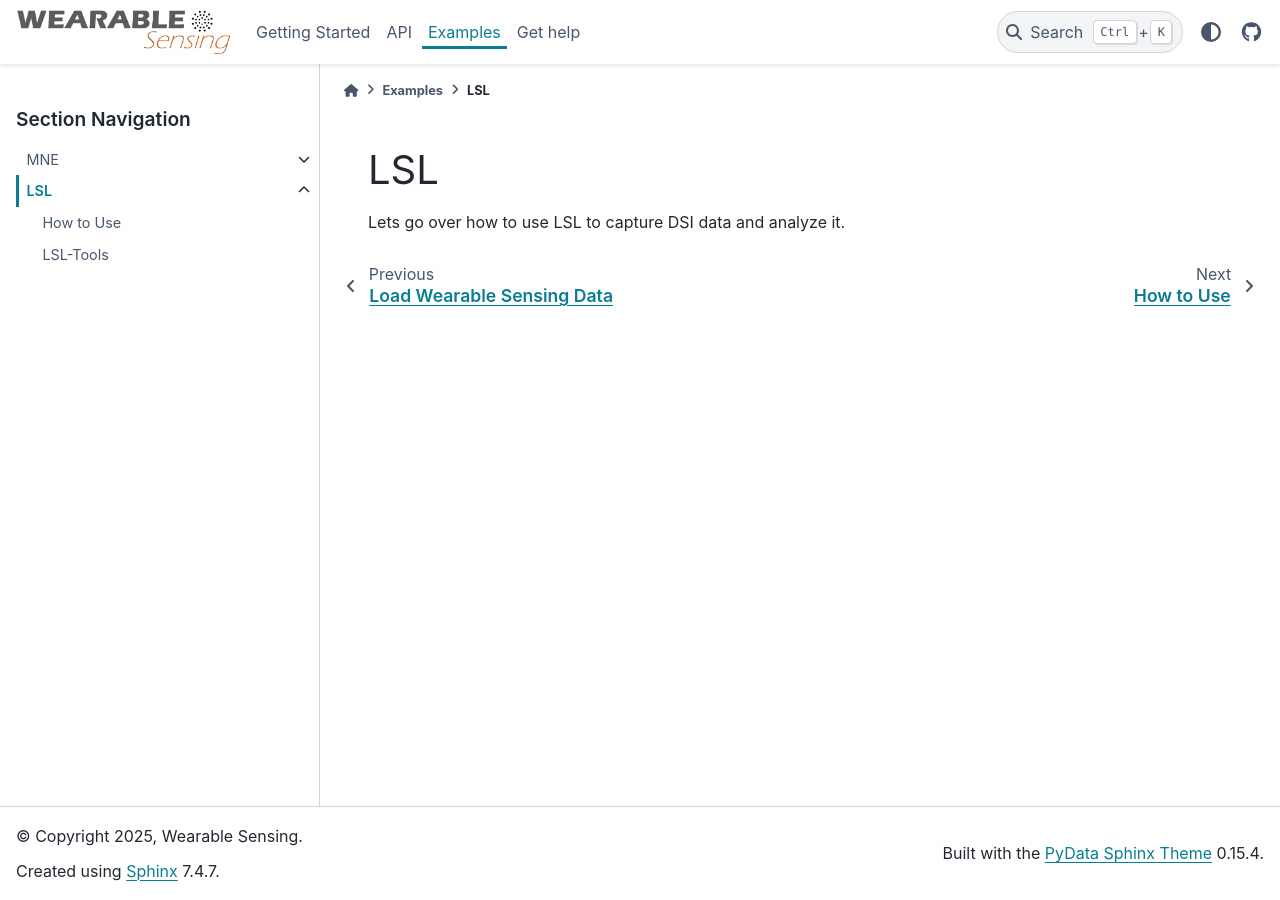
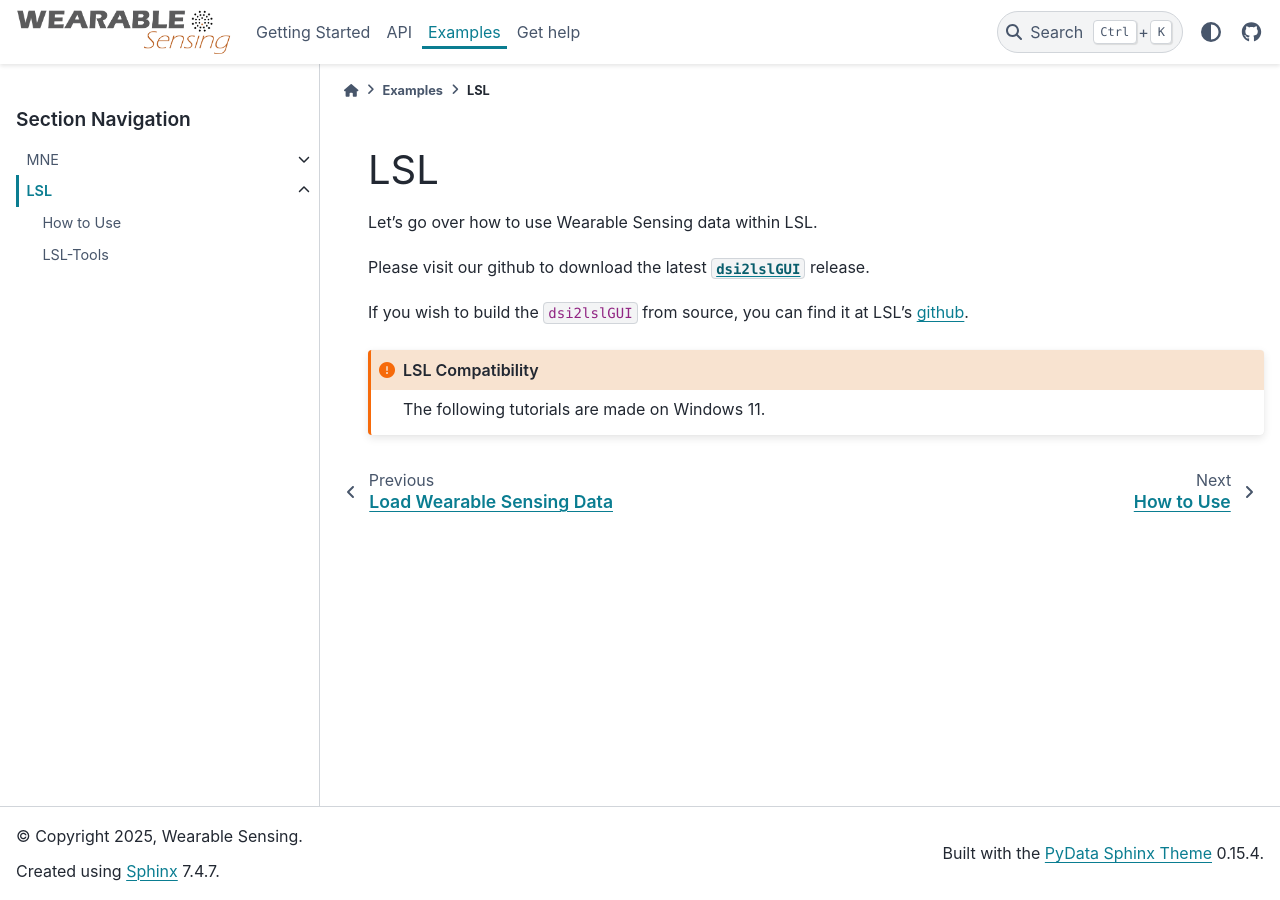
Before and after one commit to WearableSensing/wiki, a Sphinx documentation site: the page built from docs/examples/lsl/index.md, in a window 1280 px wide. Built offline with Sphinx 7.4.7 and the PyData theme 0.15.4, drawn with Linux system fonts in a browser that asks for light colours.

Commit message:
Updated LSL index

````diff
--- a/docs/examples/lsl/index.md
+++ b/docs/examples/lsl/index.md
@@ -1,10 +1,18 @@
 # LSL
 
-Lets go over how to use LSL to capture DSI data and analyze it.
+Let's go over how to use Wearable Sensing data within LSL.
+
+Please visit our github to download the latest [```dsi2lslGUI```](https://github.com/WearableSensing/LSL) release.
+
+If you wish to build the ```dsi2lslGUI``` from source, you can find it at LSL's [github](https://github.com/WearableSensing/App-WearableSensing).
+
+```{admonition} LSL Compatibility
+:class: attention
+The following tutorials are made on Windows 11.
+```
 
 ```{toctree}
 :hidden:
-
 gui
 tools
 ```
````
Also changed, not shown: docs/examples/index.md (line endings or trailing spaces).
